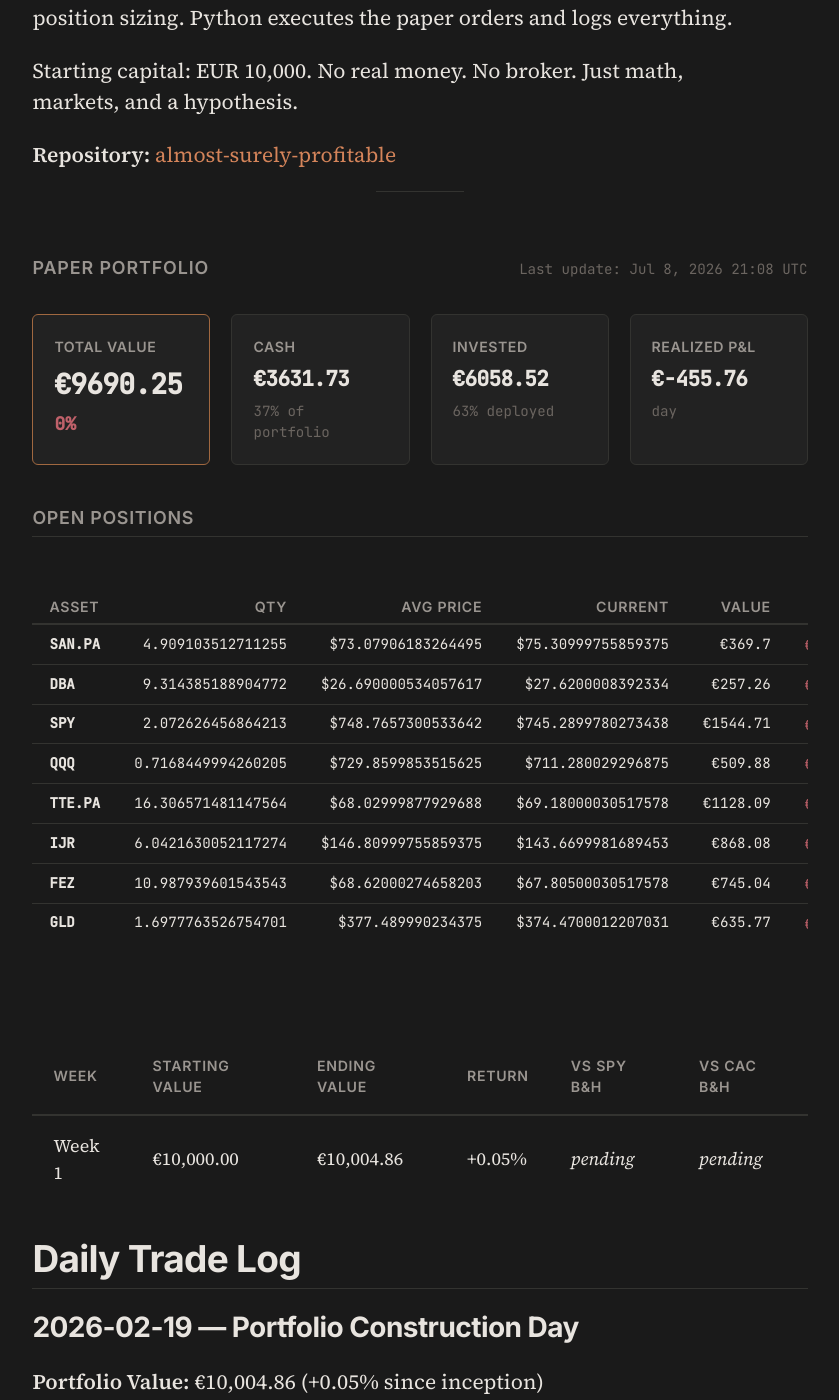
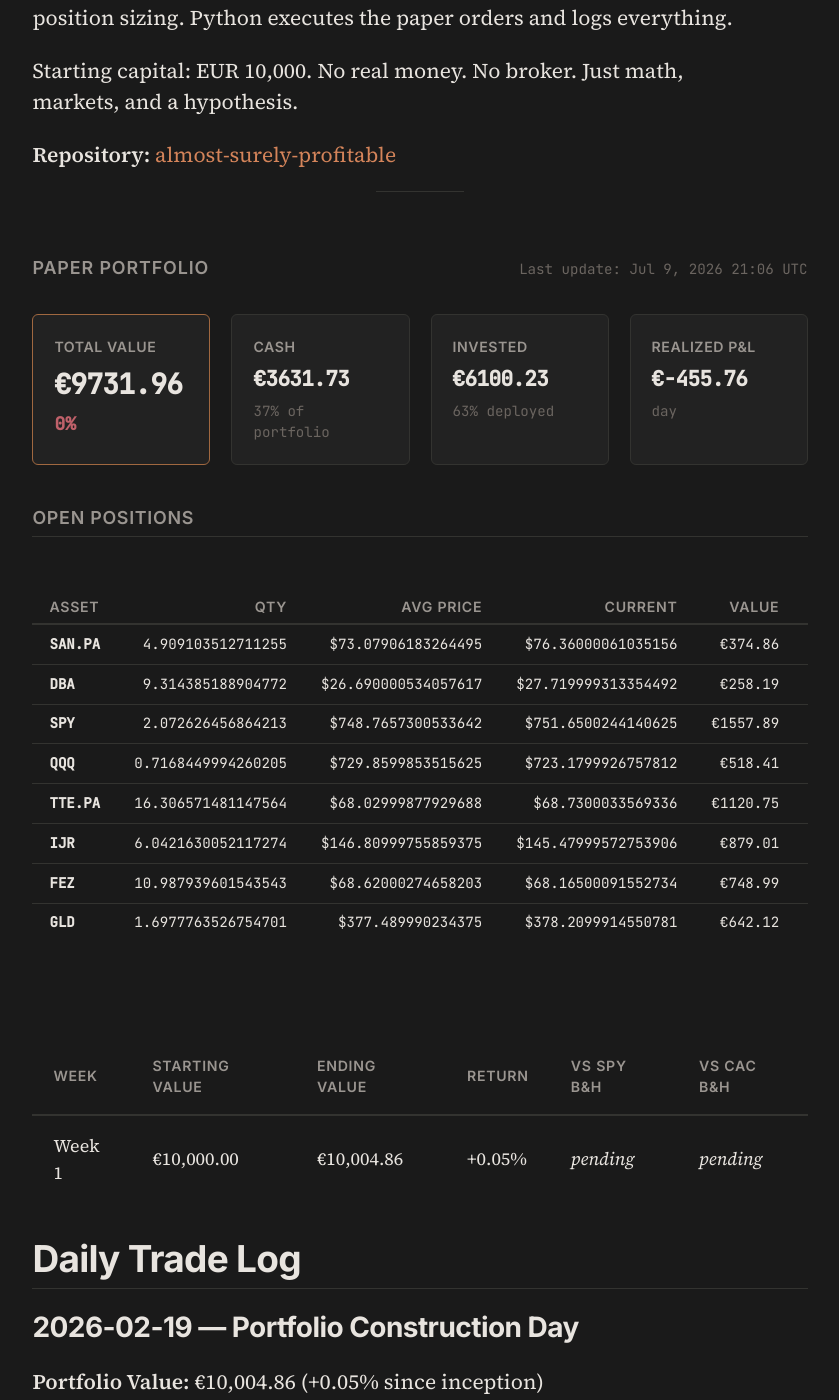
Before and after one commit to Alm0stSurely/alm0stsurely.github.io, a Jekyll site: the page built from trading.md, in a window 1280 px wide and 1400 px high, scrolled down 854 px. Shown: the whole window, without its empty margins (220-1059 px from the left). Built offline with Jekyll 4.4.1, drawn with Linux system fonts in a browser that asks for light colours.

Commit message:
Update portfolio and trading analysis for 2026-07-09

```diff
--- a/_data/portfolio.json
+++ b/_data/portfolio.json
@@ -1,81 +1,81 @@
 {
-  "last_updated": "2026-07-08T21:08:20.003252",
+  "last_updated": "2026-07-09T21:06:45.061121",
   "cash": 3631.7302798191577,
   "total_realized_pnl": -455.7564426120672,
-  "positions_value": 6058.522887812114,
-  "total_value": 9690.253167631272,
+  "positions_value": 6100.225040265112,
+  "total_value": 9731.95532008427,
   "positions": [
     {
       "ticker": "SAN.PA",
       "quantity": 4.909103512711255,
       "avg_price": 73.07906183264495,
-      "current_price": 75.30999755859375,
-      "market_value": 369.7045735571686,
-      "unrealized_pnl": 10.951894408888272,
-      "unrealized_pnl_pct": 0.0305277006847428
+      "current_price": 76.36000061035156,
+      "market_value": 374.8591472269104,
+      "unrealized_pnl": 16.106468078630087,
+      "unrealized_pnl_pct": 0.04489574298613929
     },
     {
       "ticker": "DBA",
       "quantity": 9.314385188904772,
       "avg_price": 26.690000534057617,
-      "current_price": 27.6200008392334,
-      "market_value": 257.263326734493,
-      "unrealized_pnl": 8.662381068206216,
-      "unrealized_pnl_pct": 0.034844521789688984
+      "current_price": 27.719999313354492,
+      "market_value": 258.19475104075957,
+      "unrealized_pnl": 9.593805374472822,
+      "unrealized_pnl_pct": 0.03859118616286847
     },
     {
       "ticker": "SPY",
       "quantity": 2.072626456864213,
       "avg_price": 748.7657300533642,
-      "current_price": 745.2899780273438,
-      "market_value": 1544.7077264952209,
-      "unrealized_pnl": -7.203935606629424,
-      "unrealized_pnl_pct": -0.004641975302171959
+      "current_price": 751.6500244140625,
+      "market_value": 1557.8897269032177,
+      "unrealized_pnl": 5.978064801367509,
+      "unrealized_pnl_pct": 0.003852065131897421
     },
     {
       "ticker": "QQQ",
       "quantity": 0.7168449994260205,
       "avg_price": 729.8599853515625,
-      "current_price": 711.280029296875,
-      "market_value": 509.87753219305824,
-      "unrealized_pnl": -13.318948587357948,
-      "unrealized_pnl_pct": -0.025456877247130923
+      "current_price": 723.1799926757812,
+      "market_value": 518.40796143458,
+      "unrealized_pnl": -4.788519345836221,
+      "unrealized_pnl_pct": -0.009152430342600003
     },
     {
       "ticker": "TTE.PA",
       "quantity": 16.306571481147564,
       "avg_price": 68.02999877929688,
-      "current_price": 69.18000030517578,
-      "market_value": 1128.0886200421592,
-      "unrealized_pnl": 18.752582085173156,
-      "unrealized_pnl_pct": 0.016904329656240988
+      "current_price": 68.7300033569336,
+      "market_value": 1120.7507126393498,
+      "unrealized_pnl": 11.414674682363739,
+      "unrealized_pnl_pct": 0.010289645600431072
     },
     {
       "ticker": "IJR",
       "quantity": 6.0421630052117274,
       "avg_price": 146.80999755859375,
-      "current_price": 143.6699981689453,
-      "market_value": 868.077547895238,
-      "unrealized_pnl": -18.972388148521194,
-      "unrealized_pnl_pct": -0.021388185013729896
+      "current_price": 145.47999572753906,
+      "market_value": 879.0138481832967,
+      "unrealized_pnl": -8.036087860462544,
+      "unrealized_pnl_pct": -0.00905934100655424
     },
     {
       "ticker": "FEZ",
       "quantity": 10.987939601543543,
       "avg_price": 68.62000274658203,
-      "current_price": 67.80500030517578,
-      "market_value": 745.037248035913,
-      "unrealized_pnl": -8.955197601282405,
-      "unrealized_pnl_pct": -0.011877038892232416
+      "current_price": 68.16500091552734,
+      "market_value": 748.9929129989747,
+      "unrealized_pnl": -4.999532638220671,
+      "unrealized_pnl_pct": -0.006630746325310448
     },
     {
       "ticker": "GLD",
       "quantity": 1.6977763526754701,
       "avg_price": 377.489990234375,
-      "current_price": 374.4700012207031,
-      "market_value": 635.7663128588642,
-      "unrealized_pnl": -5.127265932751826,
-      "unrealized_pnl_pct": -0.008000183029480681
+      "current_price": 378.2099914550781,
+      "market_value": 642.1159798380232,
+      "unrealized_pnl": 1.2224010464071853,
+      "unrealized_pnl_pct": 0.0019073385767290453
     }
   ]
 }
```
Also changed, not shown: _trading_analysis.md (+47 -39 lines).
